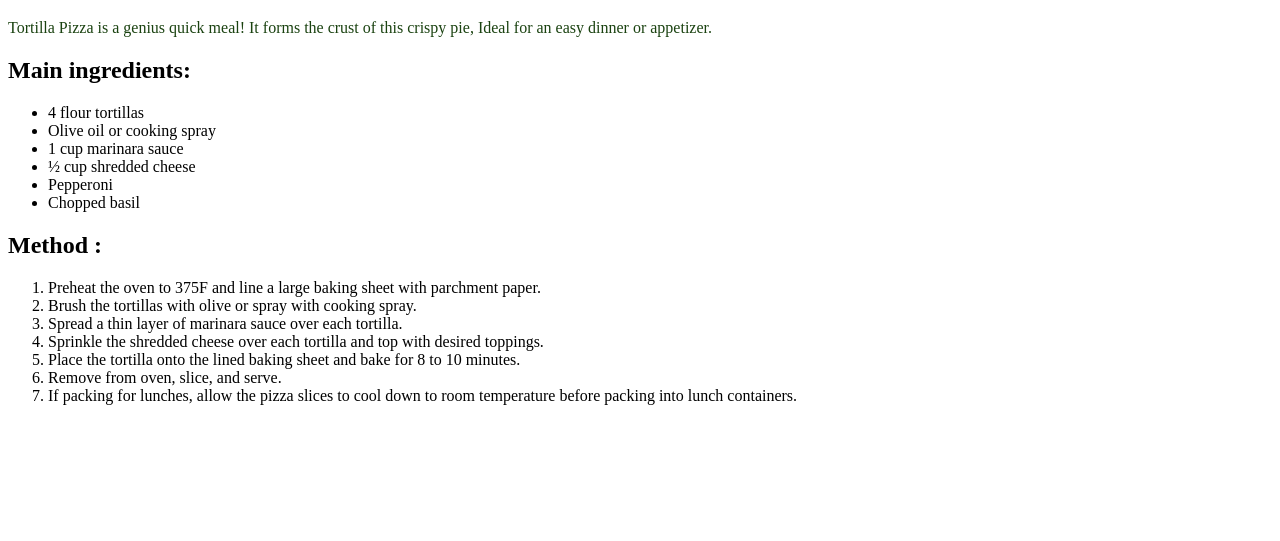
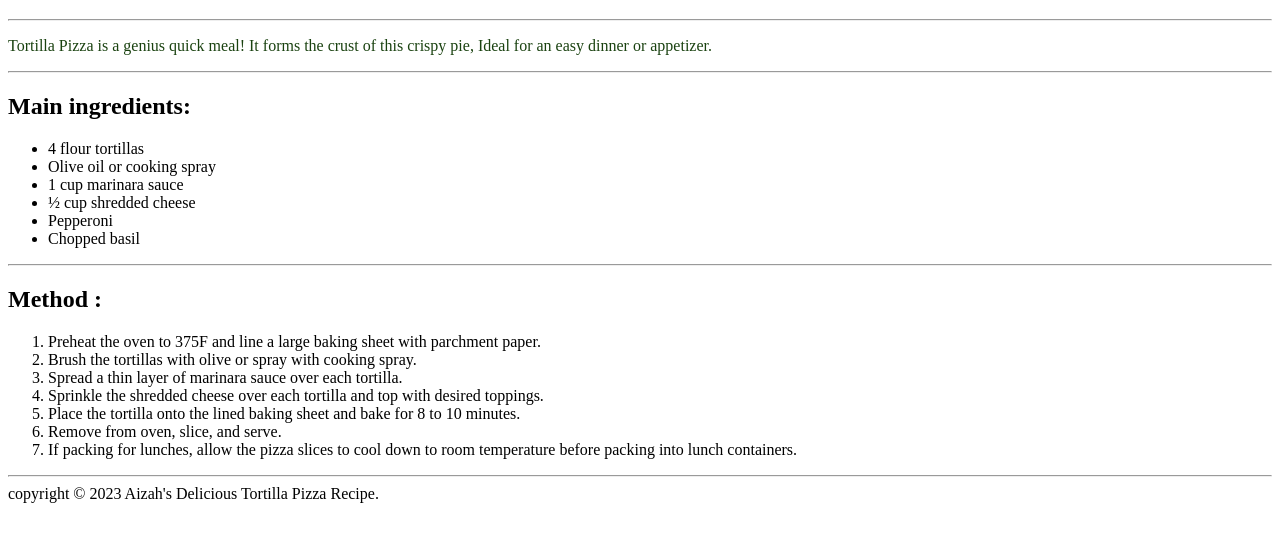
Before and after one commit to WEB-DEVELOPMENT-SPRING-2023/a-1-set-exercises-aizayy21, a plain HTML site: page Chapter-1-Introduction to HTML and CSS/Exercise-1.html in a window 1280 px wide. Shown: the part 61-602 px from the top of the page. Drawn offline with Linux system fonts and the light colour scheme.

Commit message:
Commit to Main

```diff
--- a/Chapter-1-Introduction to HTML and CSS/Exercise-1.html
+++ b/Chapter-1-Introduction to HTML and CSS/Exercise-1.html
@@ -10,11 +10,12 @@
 <body>
 <!--Tittle of the page below; just have a look.-->
     <h1> Aizah's Delicious Tortilla Pizza Recipe.</h1>
-
+    <hr> </hr>
 <!--Below is the description of the tortilla pizza recipe.-->
     <P>  Tortilla Pizza is a genius quick meal!
-         It forms the crust of this crispy pie,
-         Ideal for an easy dinner or appetizer. </P>
+        It forms the crust of this crispy pie,
+        Ideal for an easy dinner or appetizer. </P>
+        <hr> <!--Horizontal Line </hr> -->
 
     <h2> Main ingredients: </h2>
 <!--Ingredients are below; just have a look.-->
@@ -26,9 +27,10 @@
     <li> Pepperoni </li>
     <li> Chopped basil </li>
     </ul>
+<hr> <!--This Is JUst a Horizontal Line which  Seprate Ingredients and Method--> </hr>
 
+<h2> Method : </h2>
 <!--Method to be observed below; just have a look.-->
-<h2> Method : </h2>
 <ol>
     <li>Preheat the oven to 375F and line a large baking sheet with parchment paper.</li>
     <li>Brush the tortillas with olive or spray with cooking spray.</li>
@@ -39,8 +41,13 @@
     <li>If packing for lunches, allow the pizza slices to cool down to room temperature before packing into lunch containers.</li>
     </ol>
 
-
-
+<footer>
+<hr> </hr>
+<!--A copyright claim refers to either a copyright removal request or a Content ID claim.-->
+<div class="copyright">
+ copyright &copy; 2023 Aizah's Delicious Tortilla Pizza Recipe.
+</div>
+</footer>
 
 </body>
 </html>
```
